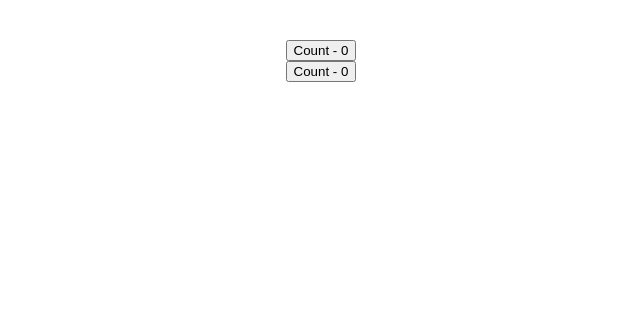
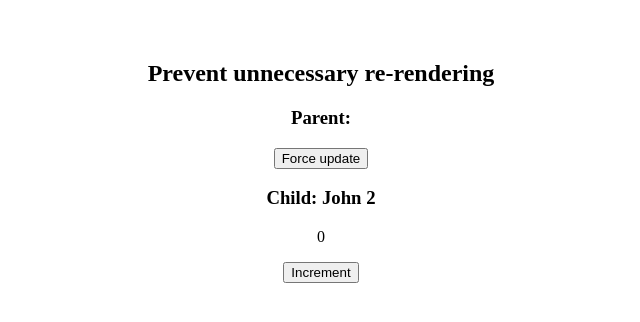
Before and after one commit to jason6842/Antra, a React (Vite) app in the folder Advance/: page / in a window 1280 px wide. Shown: the top 322 px of the page, without its empty margins (319-959 px from the left). Built offline with nearby package versions, Linux system fonts and the light colour scheme; no server answers.

Commit message:
Performance example

```diff
--- a/Advance/package.json
+++ b/Advance/package.json
@@ -10,10 +10,14 @@
     "preview": "vite preview"
   },
   "dependencies": {
+    "localforage": "^1.10.0",
+    "match-sorter": "^8.0.0",
     "react": "^19.0.0",
     "react-dom": "^19.0.0",
     "react-redux": "^9.2.0",
-    "redux": "^5.0.1"
+    "react-router-dom": "^6.30.0",
+    "redux": "^5.0.1",
+    "sort-by": "^1.2.0"
   },
   "devDependencies": {
     "@eslint/js": "^9.21.0",
--- a/Advance/src/App.tsx
+++ b/Advance/src/App.tsx
@@ -33,6 +33,7 @@ import HOC from "./components/HOC/index.tsx";
 import UseRefApp from "./components/CustomHooks/useRef/App.tsx";
 import DocTitleOne from "./components/CustomHooks/useDocumentTitle/DocTitleOne.tsx";
 import DocTitleTwo from "./components/CustomHooks/useDocumentTitle/DocTitleTwo.tsx";
+import Performance from "./Performance/index.tsx";
 
 
 function App() {
@@ -90,8 +91,9 @@ function App() {
         {/* <HigherOrderComponentApp /> */}
         {/* <HOC /> */}
         {/* <UseRefApp /> */}
-        <DocTitleOne />
-        <DocTitleTwo />
+        {/* <DocTitleOne /> */}
+        {/* <DocTitleTwo /> */}
+        <Performance />
     </div>
   );
 }
```
Also changed, not shown: 1 other file (tests, documents, lock files or other folders).
